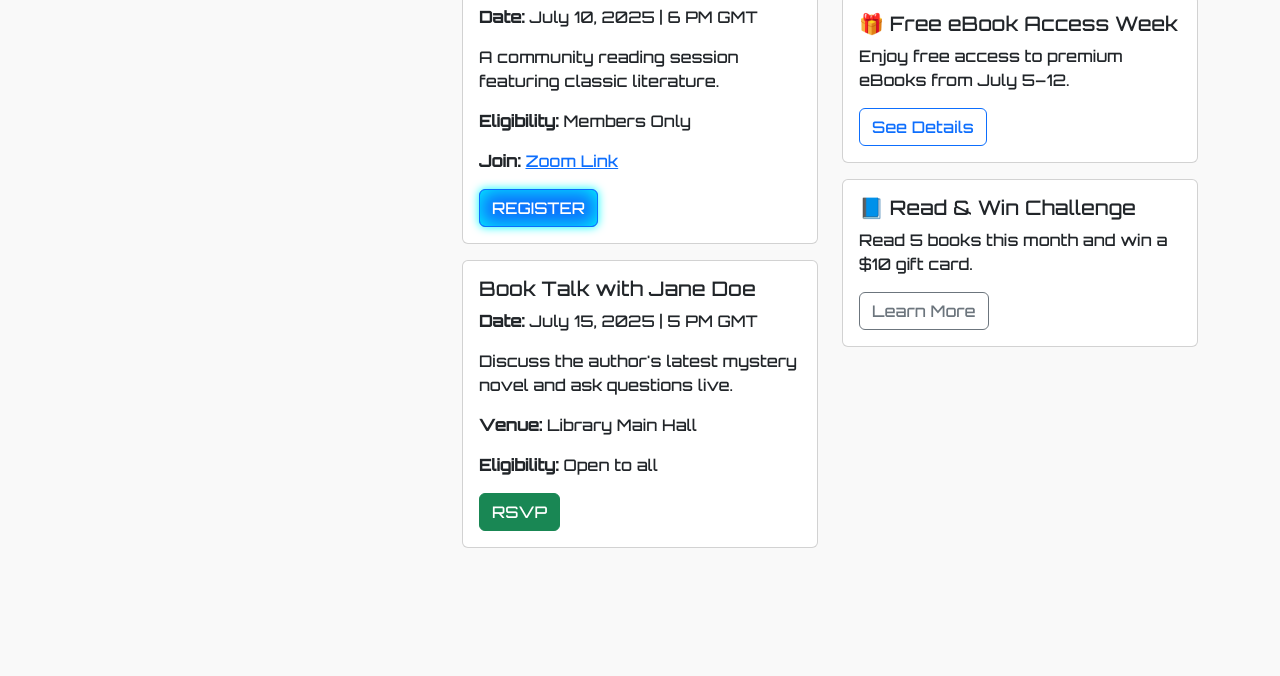
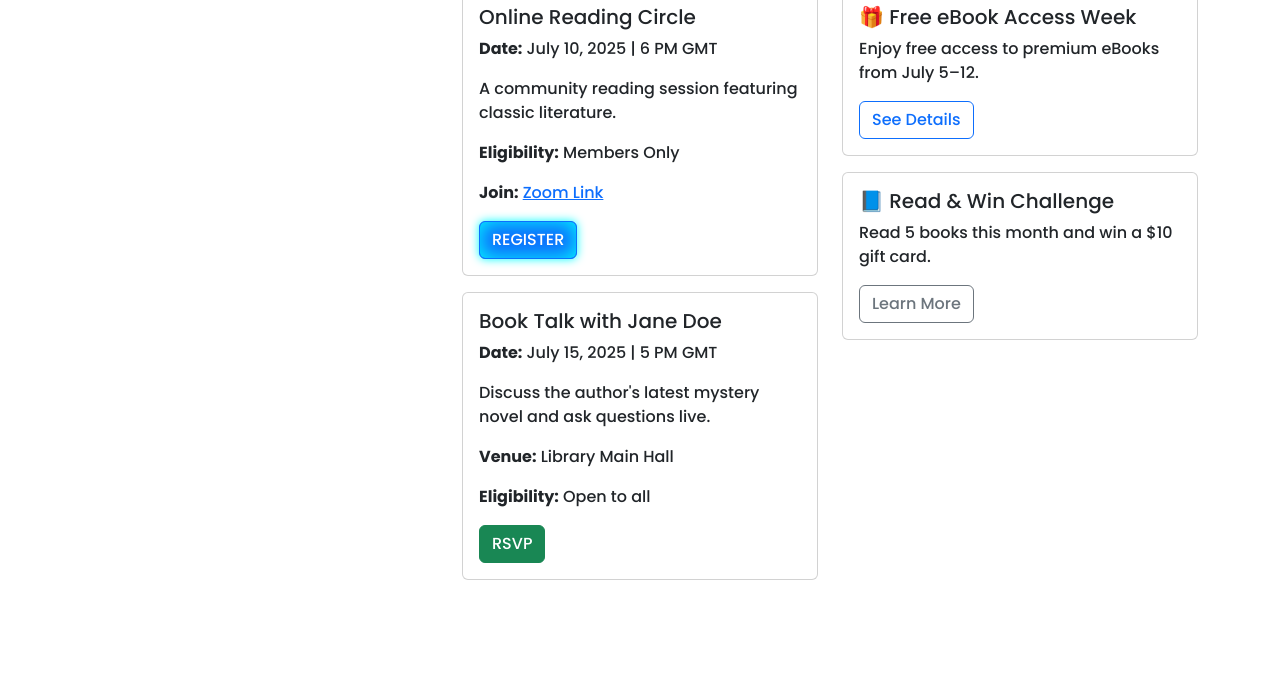
Before and after one commit to Geetha-star/The-Quiet-Space-Silent-Library, a plain HTML site: page events.html in a window 1280 px wide. Shown: the part 394-1070 px from the top of the page. Before the commit the page ends 1006 px from the top, so only its background shows below. Drawn offline with nearby package versions, Linux system fonts and the light colour scheme.

Commit message:
Update events.html

```diff
--- a/events.html
+++ b/events.html
@@ -1,21 +1,13 @@
-<!DOCTYPE html>
-<html lang="en">
 <head>
-  <meta charset="UTF-8" />
-  <meta name="viewport" content="width=device-width, initial-scale=1.0"/>
-  <title>Events and Promotions</title>
-
-  <!-- Stylesheets -->
-  <link href="https://cdn.jsdelivr.net/npm/bootstrap@5.3.7/dist/css/bootstrap.min.css" rel="stylesheet"/>
-  <link rel="stylesheet" href="styles/style.css"/>
-  <link href="https://fonts.googleapis.com/css2?family=Orbitron:wght@500&display=swap" rel="stylesheet" />
-
-  <!-- Scripts -->
-  <script src="https://code.jquery.com/jquery-3.7.0.min.js"></script>
-  <script src="scripts/script.js"defer></script>
+<link rel="stylesheet" href="styles/style.css" />
+<link href="https://cdn.jsdelivr.net/npm/bootstrap@5.3.7/dist/css/bootstrap.min.css" rel="stylesheet" integrity="sha384-LN+7fdVzj6u52u30Kp6M/trliBMCMKTyK833zpbD+pXdCLuTusPj697FH4R/5mcr" crossorigin="anonymous">
+<script src="https://code.jquery.com/jquery-3.7.0.min.js"></script>
+<script src="scripts/script.js" defer></script>
 </head>
-<body style="font-family: 'Orbitron', sans-serif; background-color: #f9f9f9;">
-  <div id="header"></div>
+<body>
+<div id="header"></div>
+<main>
+<body>
     body {
       background: #f8f9fa;
     }
```
